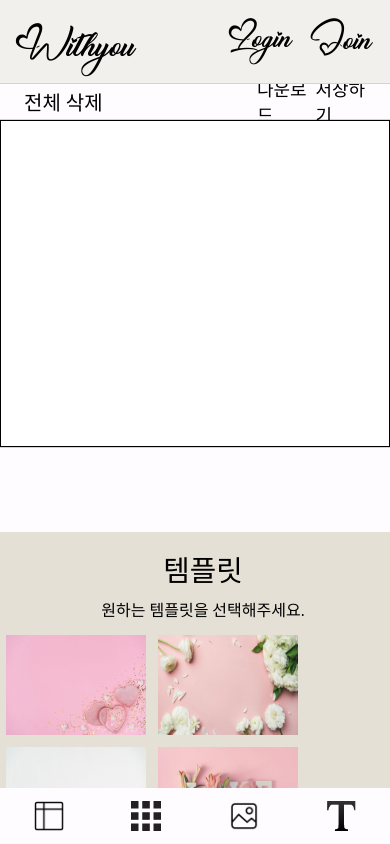
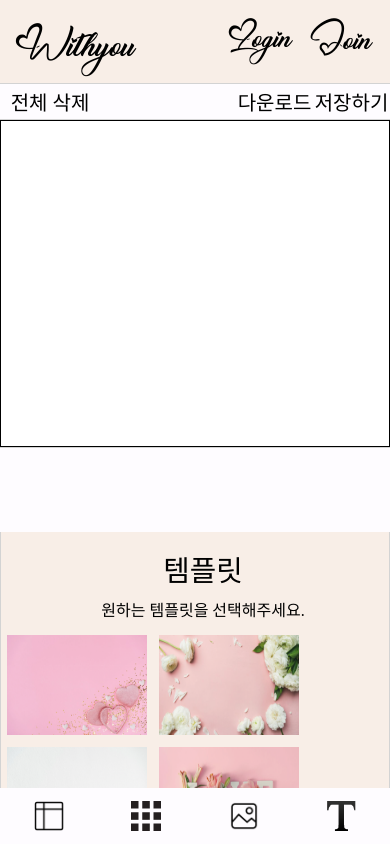
Before and after one commit to onniseonmi/Withyou, a React (Create React App) app in the folder client/: page /editpage in a window 390 px wide. Built offline with nearby package versions, Linux system fonts and the light colour scheme; a web font is replaced by a local one.

Commit message:
FIX TopMenu CSS & Background Color

```diff
--- a/client/src/components/Nav.js
+++ b/client/src/components/Nav.js
@@ -51,7 +51,7 @@ const Nav = ({
       <div
         className="nav-container"
         style={{
-          backgroundColor: `${landingOn ? "transparent" : "#f2f0ec"}`,
+          backgroundColor: `${landingOn ? "transparent" : "#f8eee7"}`,
           borderBottom: `${landingOn ? "transparent" : "solid 1px lightgray"}`,
           textShadow: `${landingOn ? "1px 1px 5px #212121" : "none"}`,
         }}
--- a/client/src/components/loading/Loading.js
+++ b/client/src/components/loading/Loading.js
@@ -4,7 +4,6 @@ module.exports = {
     const spinner = document.querySelector("#spinner");
     body.style.opacity = 0.6;
     setLoading(true);
-    // body.style.backgroundColor = "rgba(0, 0, 0, 0.2)";
   },
   loadingOff: (setLoading) => {
     const body = document.body;
--- a/client/src/css/Nav.css
+++ b/client/src/css/Nav.css
@@ -1,6 +1,6 @@
 .nav-container {
   width: 100%;
-  background-color: #f2f0ec;
+  background-color: #f8eee7;
   border-bottom: solid 1px lightgray;
   z-index: 2;
   font-family: "Huglife";
@@ -80,7 +80,6 @@
     width: 100%;
     height: 100px;
     padding-bottom: 1.5rem;
-    background-color: #f9ffff;
     align-content: center;
   }
 
--- a/client/src/css/editpage/TopMenu.css
+++ b/client/src/css/editpage/TopMenu.css
@@ -6,12 +6,13 @@
   display: flex;
   font-family: "BinggraeMelona";
   align-items: center;
+  justify-content: space-between;
 }
 
 .top-menu-left {
   display: flex;
-  position: absolute;
-  left: 1.5rem;
+  width: 120px;
+  justify-content: center;
 }
 
 .top-menu-left > div {
@@ -19,9 +20,8 @@
 }
 
 .top-menu-right {
+  width: 250px;
   display: flex;
-  position: absolute;
-  right: 1rem;
 }
 
 .top-menu-right > div {
@@ -57,10 +57,17 @@
 }
 @media screen and (max-width: 900px) {
   #top-menu-save {
-    font-size: 18px;
-    width: 30vw;
+    width: 170px;
     display: flex;
     justify-content: space-around;
+  }
+
+  .top-menu-left {
+    width: 100px;
+  }
+
+  .top-menu-right {
+    width: 170px;
   }
 }
 
--- a/client/src/css/editpage/menu/EditMenu.css
+++ b/client/src/css/editpage/menu/EditMenu.css
@@ -1,7 +1,9 @@
 #detail-property {
   display: flex;
   position: relative;
-  background-color: #e4e0d6;
+  background-color: #f8eee7;
+  border-left: 1px solid lightgray;
+  border-right: 1px solid lightgray;
   flex: 1;
 }
 #edit-menu-container {
--- a/client/src/pages/EditPage.js
+++ b/client/src/pages/EditPage.js
@@ -8,14 +8,12 @@ import PrintProperty from "../components/editpage/canvas/modals/PrintProperty";
 export default function EditPage({
   setLandingOn,
   isLogin,
-  loading,
   setLoading,
   setIsMessage,
   setIsClientError,
   setIsSuccessMessage,
   setIsServerError,
 }) {
-  // * 상태들 이름 정리한번 싹 하기 --> 직관적으로 알 수 있도록
   const [itemStates, setItemStates] = useState([]);
   const [selectState, setSelectState] = useState(false);
   const [selectedItem, setSelectedItem] = useState({});
```
